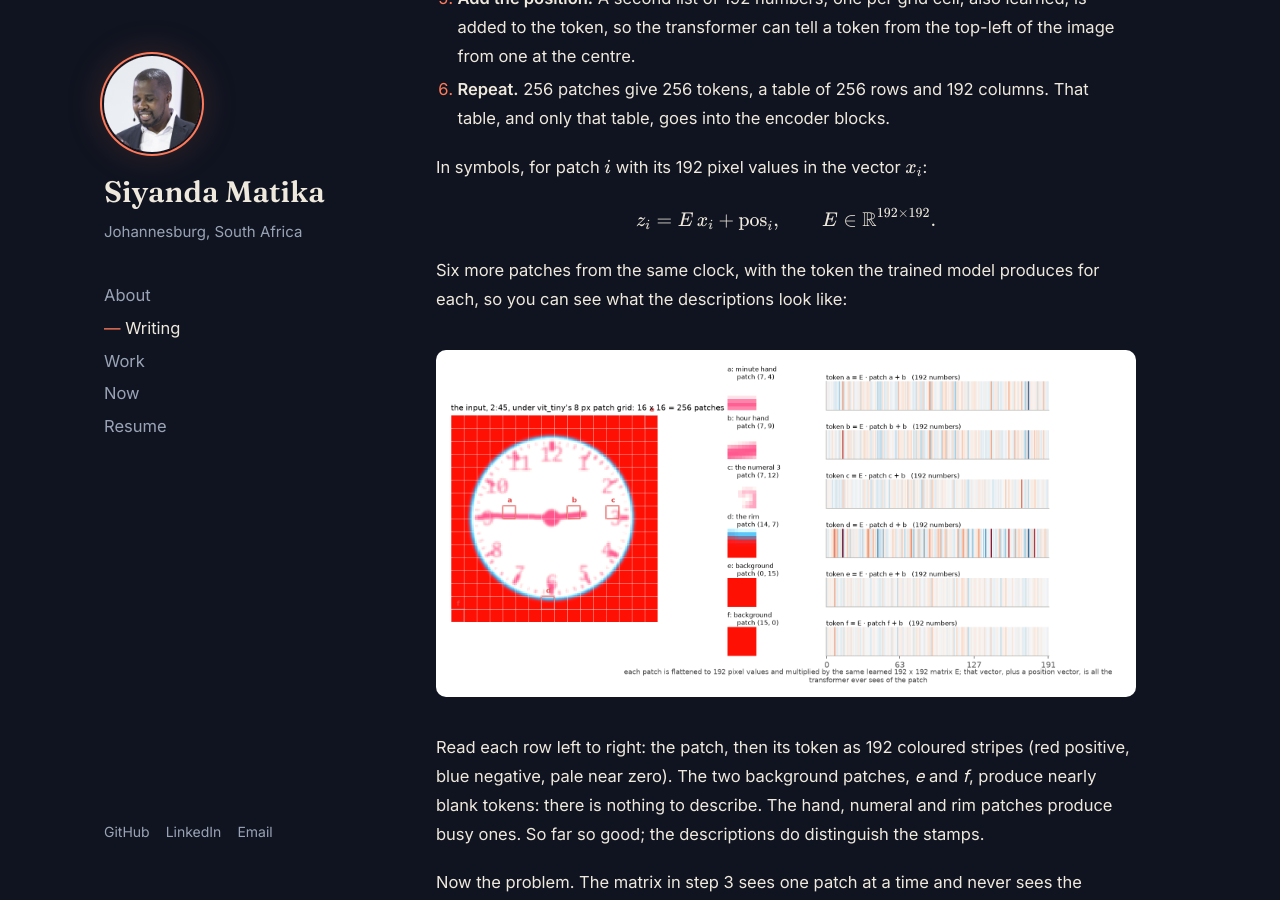
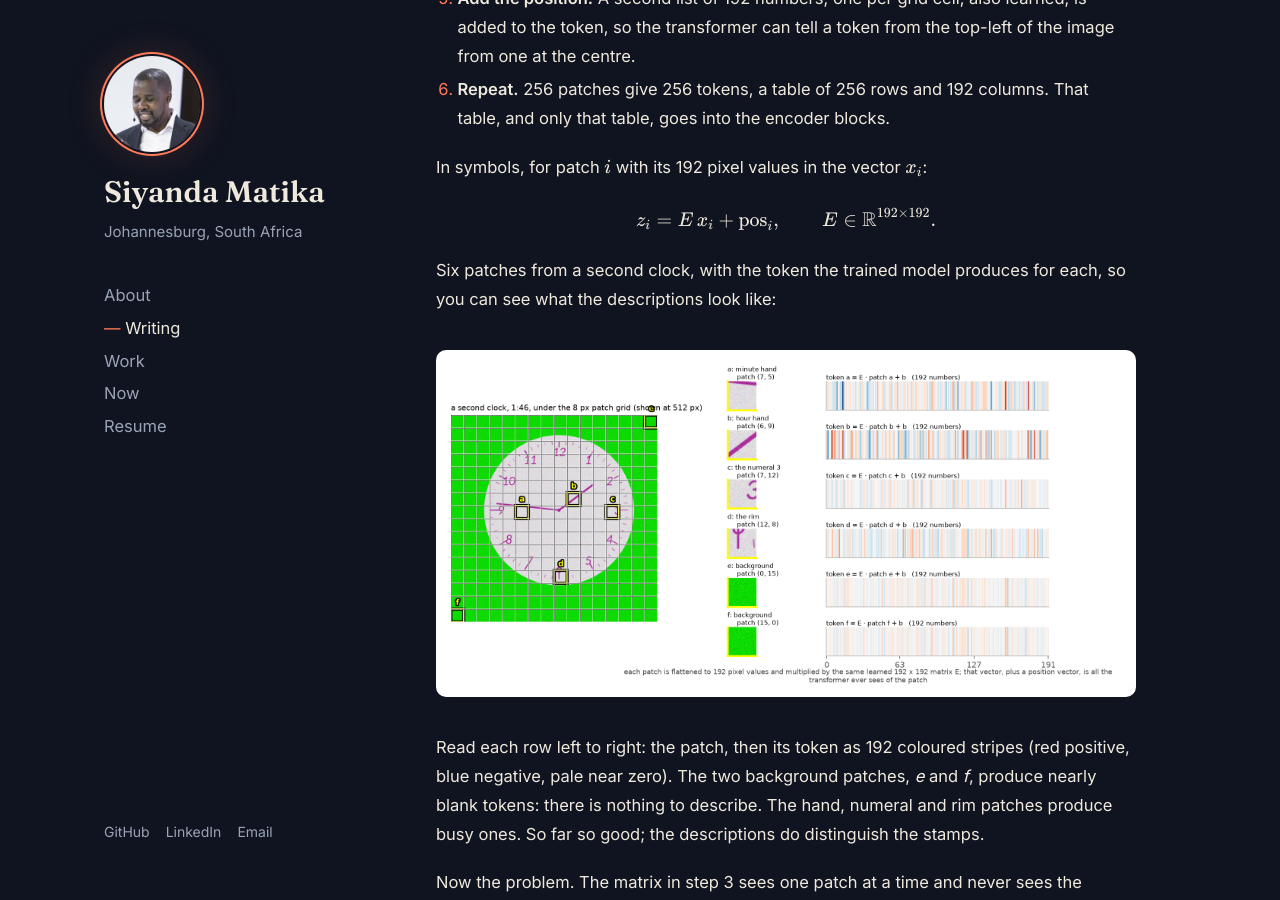
Before and after one commit to matikasiyanda/matikasiyanda.github.io, a Jekyll site: the page built from _posts/2026-09-15-clocks-part-2-models.md, in a window 1280 px wide and 900 px high, scrolled down 6897 px. Built offline with Jekyll 4.4.1, drawn with Linux system fonts in a browser that asks for light colours; comment, search, counter and statistics services are not loaded.

Commit message:
Six-patch tokeniser figure on a crisp second clock

```diff
--- a/_posts/2026-09-15-clocks-part-2-models.md
+++ b/_posts/2026-09-15-clocks-part-2-models.md
@@ -220,10 +220,10 @@ $$x_i$$:
 
 $$z_i = E\,x_i + \mathrm{pos}_i, \qquad E \in \mathbb{R}^{192 \times 192}.$$
 
-Six more patches from the same clock, with the token the trained model
+Six patches from a second clock, with the token the trained model
 produces for each, so you can see what the descriptions look like:
 
-![Six patches from one clock and the 192-number token the trained patch embedding produces for each](/assets/clocks/tokeniser.png){: .no-invert}
+![Six patches from a second clock, shown at 512 px, and the 192-number token the trained patch embedding produces for each](/assets/clocks/tokeniser.png){: .no-invert}
 
 Read each row left to right: the patch, then its token as 192 coloured
 stripes (red positive, blue negative, pale near zero). The two background
```
Also changed, not shown: assets/clocks/tokeniser.png.
